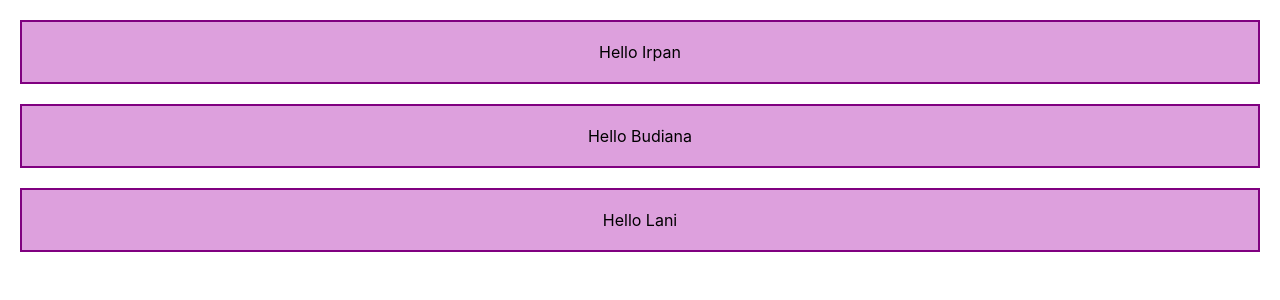
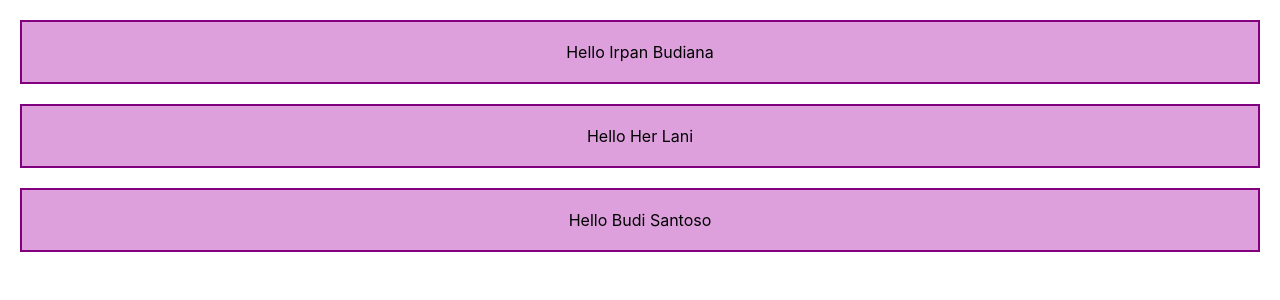
Before and after one commit to mgsolid543/helloreactjs, a React (Create React App) app: page / in a window 1280 px wide. Shown: the top 300 px of the page. Built offline with nearby package versions, Linux system fonts and the light colour scheme.

Commit message:
banyak props

```diff
--- a/src/App.js
+++ b/src/App.js
@@ -5,9 +5,9 @@ class App extends Component {
   render() {
     return (
       <div>
-        <HelloWorld nama="Irpan" />
-        <HelloWorld nama="Budiana" />
-        <HelloWorld nama="Lani" />
+        <HelloWorld namaDepan="Irpan" namaBelakang="Budiana" />
+        <HelloWorld namaDepan="Her" namaBelakang="Lani" />
+        <HelloWorld namaDepan="Budi" namaBelakang="Santoso" />
       </div>
     )
   }
--- a/src/HelloWorld.js
+++ b/src/HelloWorld.js
@@ -4,7 +4,7 @@ import './App.css';
 class HelloWorld extends Component {
   render() {
     return (
-    <div className="warna">Hello {this.props.nama}</div>
+  <div className="warna">Hello {this.props.namaDepan} {this.props.namaBelakang}</div>
     )
   }
 }
```
